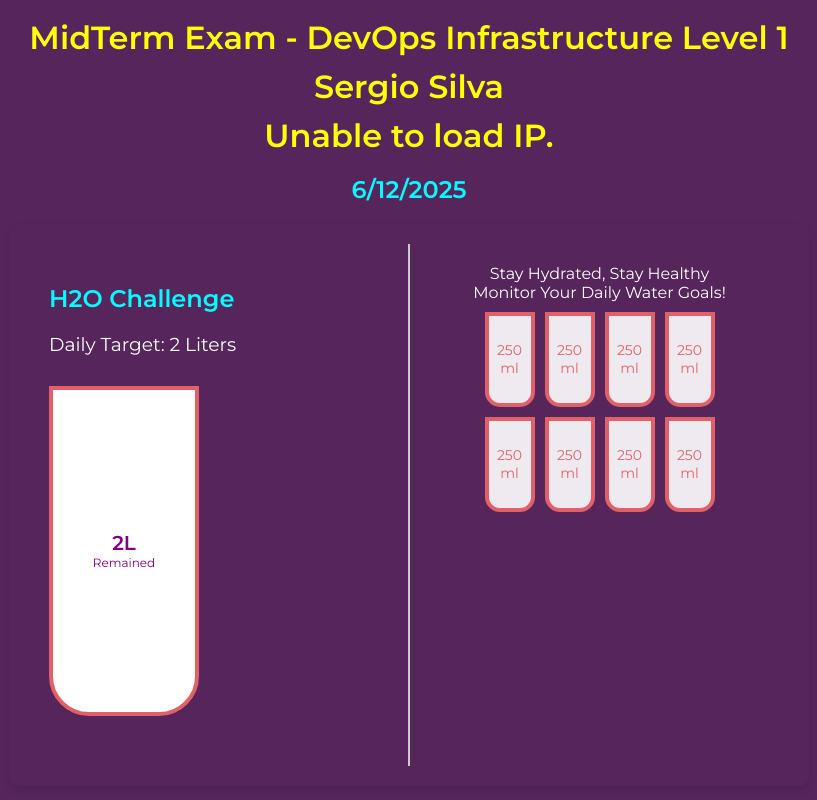
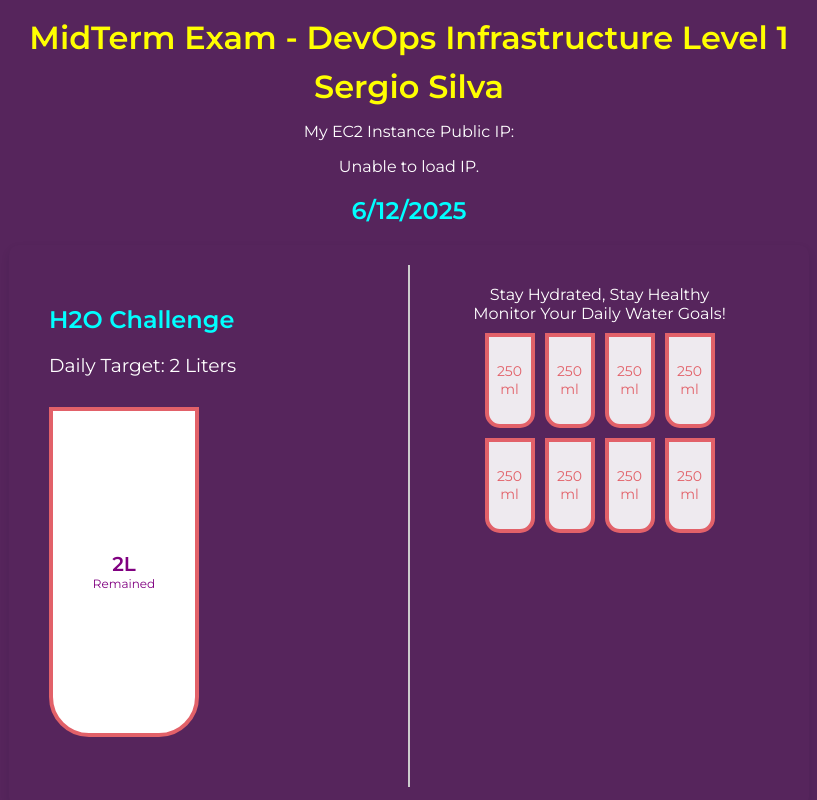
Before and after one commit to sbzsilva/IST101G1-S2-Midterm-sergio, a plain HTML site: page index.html in a window 1280 px wide. Shown: the top 800 px of the page, without its empty margins (231-1048 px from the left). Drawn offline with Linux system fonts and the light colour scheme; no server answers.

Commit message:
Add files

```diff
--- a/index.html
+++ b/index.html
@@ -30,7 +30,22 @@
 <body>
   <h1 id="title">MidTerm Exam - DevOps Infrastructure Level 1</h1>
   <h1>Sergio Silva</h1>
-  <h1 id='ec2-ip'></h1>
+  <p>My EC2 Instance Public IP:</p>
+  <div id="ec2-ip">Loading...</div>
+
+  <script>
+    // Fetch the public IP of the instance from an external API
+    fetch('https://api.ipify.org?format=json')
+      .then(response => response.json())
+      .then(data => {
+        document.getElementById('ec2-ip').textContent = data.ip;
+      })
+      .catch(error => {
+        document.getElementById('ec2-ip').textContent = 'Unable to load IP.';
+        console.error('Error fetching public IP:', error);
+      });
+  </script>
+
   <h2>6/12/2025</h2>
 
   <div class="container">
--- a/script.js
+++ b/script.js
@@ -70,23 +70,4 @@ function updateBigCup() {
         liters.innerText = `${2 - (250 * fullCups / 1000)}L`
     }
 
-
-
 }
-
-// Fetch the public IP of the instance from an external API
-fetch('https://api.ipify.org?format=json')
-  .then(response => response.json())
-  .then(data => {
-    document.getElementById('ec2-ip').textContent = data.ip;
-  })
-  .catch(error => {
-    document.getElementById('ec2-ip').textContent = 'Unable to load IP.';
-    console.error('Error fetching public IP:', error);
-    // Additional debugging info
-    if (!navigator.onLine) {
-      console.warn('You are currently offline.');
-    } else {
-      console.warn('Check CORS policies or try accessing from a hosted server.');
-    }
-  });
```
